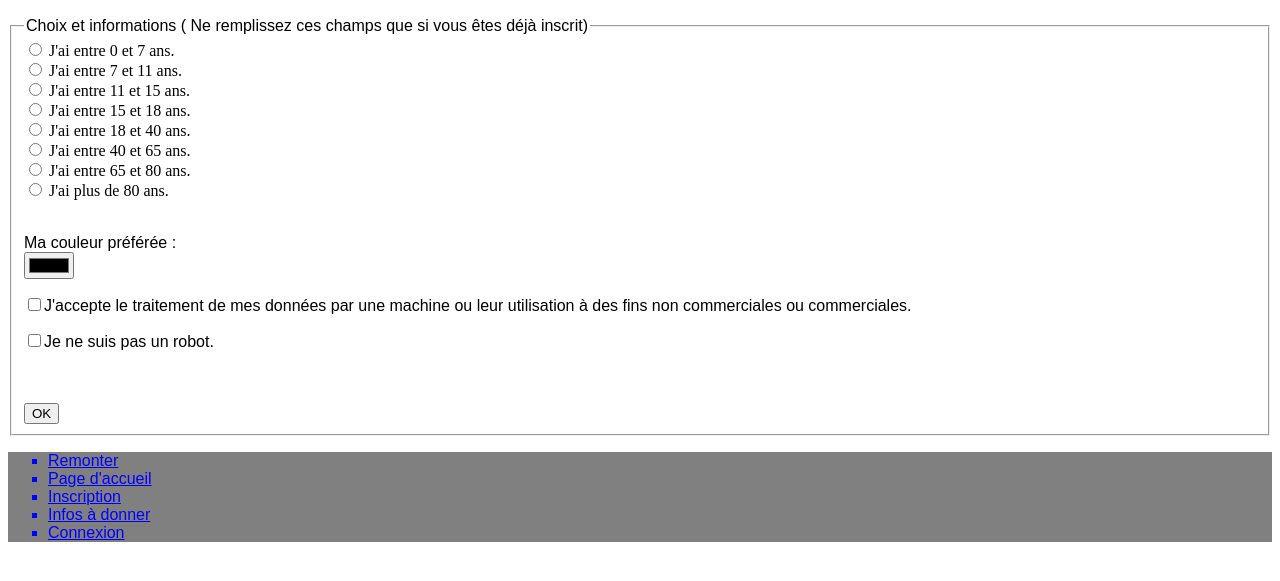
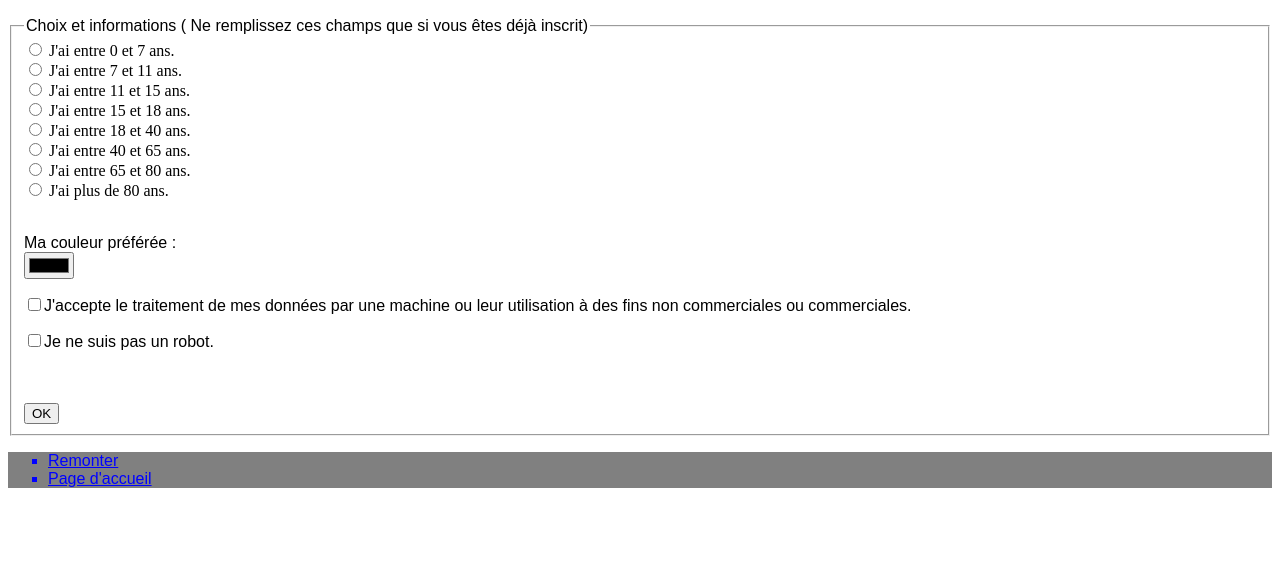
Before and after one commit to pla2010/pla, a plain HTML site: page 3.html in a window 1280 px wide. Shown: the part 109-690 px from the top of the page. Drawn offline with Linux system fonts and the light colour scheme.

Commit message:
Update 3.html

```diff
--- a/3.html
+++ b/3.html
@@ -30,10 +30,7 @@
 		<ul>
 			<li><a href="#accueil">Remonter</a></li>
 			<li><a href="index.html">Page d'accueil</a></li>
-			<li><a href="2.html">Inscription</a></li>
-			<li><a href="4.html">Infos à donner</a></li>
-			<li><a href="5.html">Connexion</a></li>
-		</ul>
+			</ul>
 	</footer>
 </body>
 </html>
```
